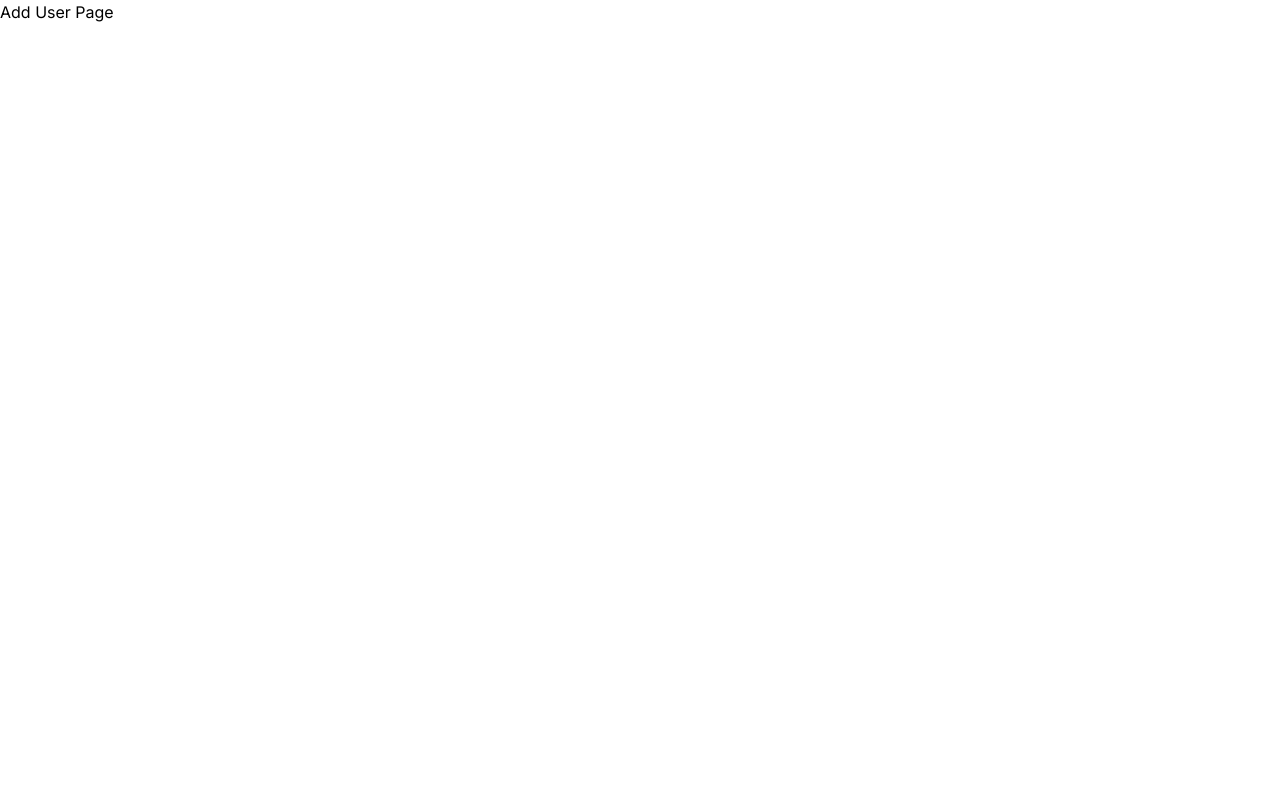
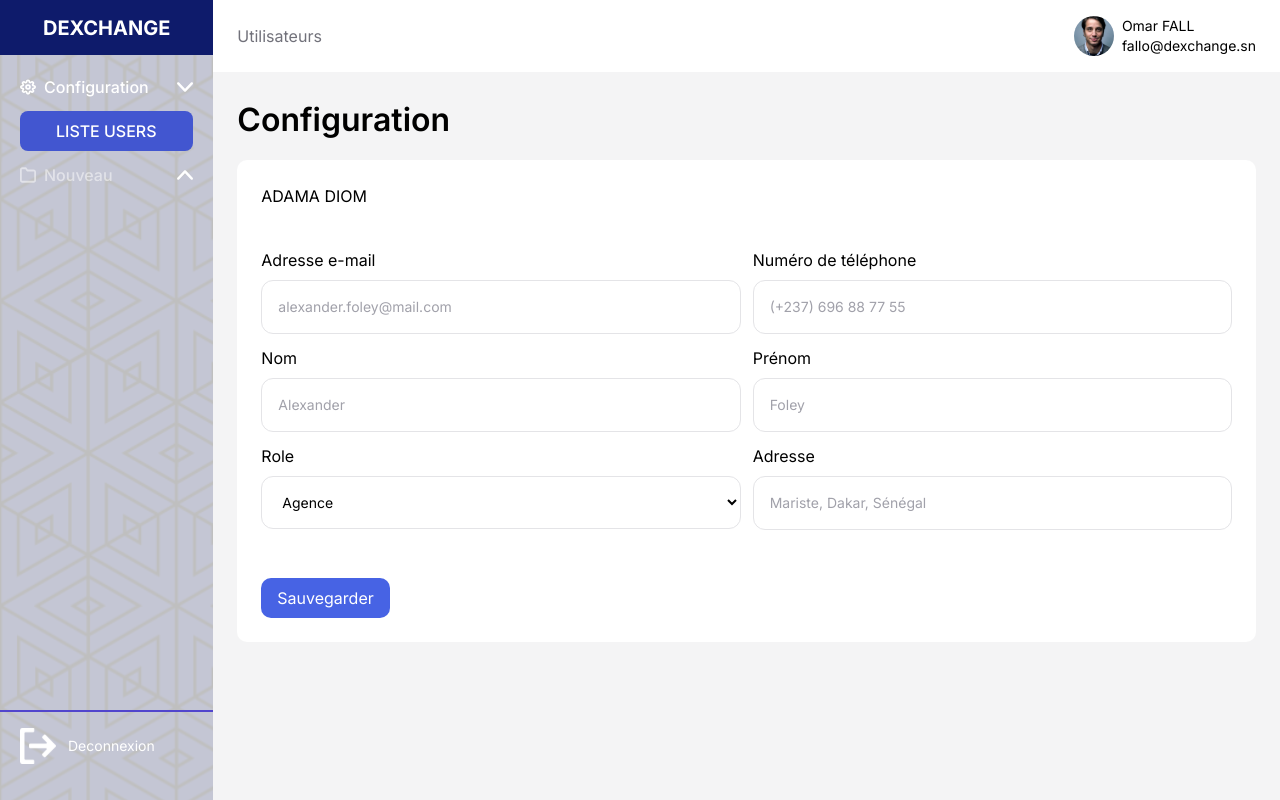
Before and after one commit to Mister-Bajaan/dexchange-frontend, a Next.js app: page /add-user in a window 1280 px wide. Built offline with nearby package versions, Linux system fonts and the light colour scheme.

Commit message:
page update et add done

```diff
--- a/app/(pages)/add-user/page.js
+++ b/app/(pages)/add-user/page.js
@@ -1,7 +1,11 @@
+import ContentAdd from "../../ui/modules/content-add/content.add";
+import Sidebar from "../../ui/components/sidebar/sidebar.component";
+
 export default function AddUser() {
   return (
-    <>
-      <h1>Add User Page</h1>
-    </>
+    <div className="flex">
+      <Sidebar />
+      <ContentAdd />
+    </div>
   );
 }
--- a/app/(pages)/update-user/page.js
+++ b/app/(pages)/update-user/page.js
@@ -1,7 +1,11 @@
+import ContentUpdate from "../../ui/modules/content-update/content.update";
+import Sidebar from "../../ui/components/sidebar/sidebar.component";
+
 export default function UpdateUser() {
   return (
-    <>
-      <h1>Update User Page</h1>
-    </>
+    <div className="flex">
+      <Sidebar/>
+      <ContentUpdate/>
+    </div>
   );
 }
--- /dev/null
+++ b/app/ui/components/button/btn-CTA/button.jsx
@@ -0,0 +1,7 @@
+export default function ButtonCTA({ children }) {
+  return (
+    <button className="bg-blue-500 hover:bg-blue-700 text-white font-normal py-2 px-4 rounded-[10px] mt-12">
+      {children}
+    </button>
+  );
+}
--- /dev/null
+++ b/app/ui/components/container/container.jsx
@@ -0,0 +1,7 @@
+export default function Container({ children }) {
+    return (
+        <div className="w-full bg-gray-100 flex flex-col px-6 pt-2 space-y-4">
+            {children}
+        </div>
+    )
+}
--- /dev/null
+++ b/app/ui/components/input/input.jsx
@@ -0,0 +1,14 @@
+export default function InputForm({ type, placeholder, label }) {
+  return (
+    <>
+      <div className="flex flex-col gap-2">
+        <label className="text-base font-normal">{label}</label>
+        <input
+          type={type}
+          placeholder={placeholder}
+          className="w-full p-4 text-sm text-gray-700 rounded-xl border border-gray-200 focus:outline-blue-500"
+        />
+      </div>
+    </>
+  );
+}
--- a/app/ui/components/sidebar/sidebar.component.jsx
+++ b/app/ui/components/sidebar/sidebar.component.jsx
@@ -8,7 +8,9 @@ export default function Sidebar() {
     <>
       <div className="w-[256px] h-screen bg-navbar-image flex flex-col">
         <div className="flex flex-col items-center justify-center h-16 p-[10px] bg-blue-800 font-bold text-xl text-white">
-          <h1>DEXCHANGE</h1>
+          <h1>
+            <Link href="/dashboard">DEXCHANGE</Link>
+          </h1>
         </div>
 
         {/* TODO: revoir le border-b de la sidebar pour que ca ne prend pas tout le contenue, et le gradient */}
@@ -22,7 +24,7 @@ export default function Sidebar() {
             />
           </Link>
 
-          <Link href="/">
+          <Link href="/dashboard">
             <ActiveBtn />
           </Link>
 
--- /dev/null
+++ b/app/ui/modules/content-add/content.add.jsx
@@ -0,0 +1,13 @@
+import FormPageContent from "../layout/form-page.content";
+
+export default function ContentAdd() {
+  return (
+    <div className="w-full bg-gray-100 space-y-4">
+      <FormPageContent
+        titlePage="Configuration"
+        userName="ADAMA DIOM"
+        btnContent="Sauvegarder"
+      />
+    </div>
+  );
+}
--- /dev/null
+++ b/app/ui/modules/content-update/content.update.jsx
@@ -0,0 +1,16 @@
+import ButtonCTA from "../../components/button/btn-CTA/button";
+import InputForm from "../../components/input/input";
+import Topbar from "../../components/topbar/topbar.component";
+import FormPageContent from "../layout/form-page.content";
+
+export default function ContentUpdate() {
+  return (
+    <div className="w-full bg-gray-100 space-y-4">
+      <FormPageContent
+        titlePage="Voir l'utilisateur"
+        userName="ADAMA DIOM"
+        btnContent="Modifier"
+      />
+    </div>
+  );
+}
--- /dev/null
+++ b/app/ui/modules/layout/form-page.content.jsx
@@ -0,0 +1,53 @@
+import ButtonCTA from "../../components/button/btn-CTA/button";
+import InputForm from "../../components/input/input";
+import Topbar from "../../components/topbar/topbar.component";
+
+export default function FormPageContent({ titlePage, userName, btnContent }) {
+  return (
+    <>
+      <Topbar />
+
+      <div className="flex flex-col px-6 pt-2 font-semibold space-y-4">
+        <h2 className="text-[32px]">{titlePage}</h2>
+        <div className="bg-white rounded-[10px] p-6 font-normal">
+          <h3 className="mb-10">{userName}</h3>
+          <div className="grid grid-cols-2 gap-3">
+            <InputForm
+              label="Adresse e-mail"
+              placeholder="alexander.foley@mail.com"
+              type="email"
+            />
+
+            <InputForm
+              label="Numéro de téléphone"
+              placeholder="(+237) 696 88 77 55"
+              type="tel"
+            />
+
+            <InputForm label="Nom" placeholder="Alexander" type="text" />
+
+            <InputForm label="Prénom" placeholder="Foley" type="text" />
+
+            <div className="flex flex-col gap-2">
+              <label className="text-base font-normal">Role</label>
+              <select className="w-full p-4 text-sm text-gray-700 rounded-xl border border-gray-200 focus:outline-blue-500 bg-white">
+                <option>Agence</option>
+                <option>Agence</option>
+                <option>Agence</option>
+                <option>Agence</option>
+                <option>Agence</option>
+              </select>
+            </div>
+
+            <InputForm
+              label="Adresse"
+              placeholder="Mariste, Dakar, Sénégal "
+              type="text"
+            />
+          </div>
+          <ButtonCTA>{btnContent}</ButtonCTA>
+        </div>
+      </div>
+    </>
+  );
+}
```
